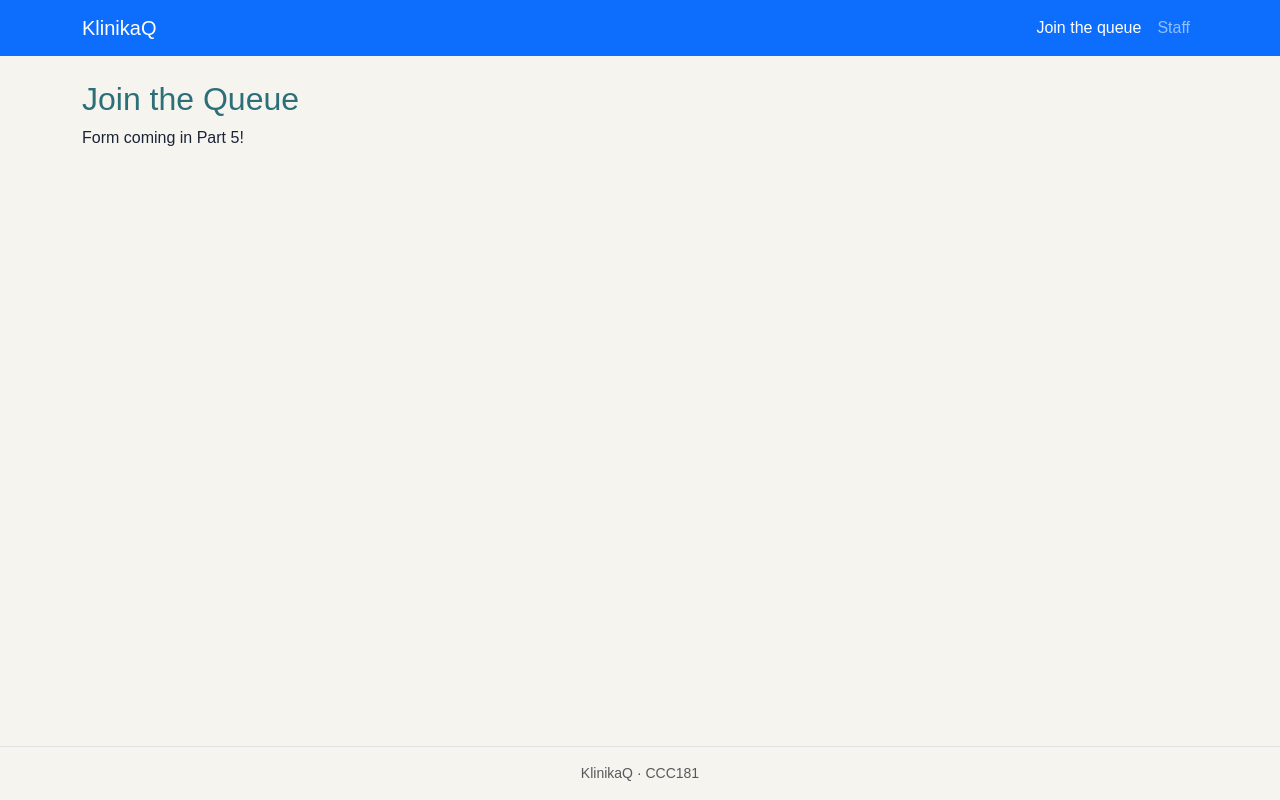
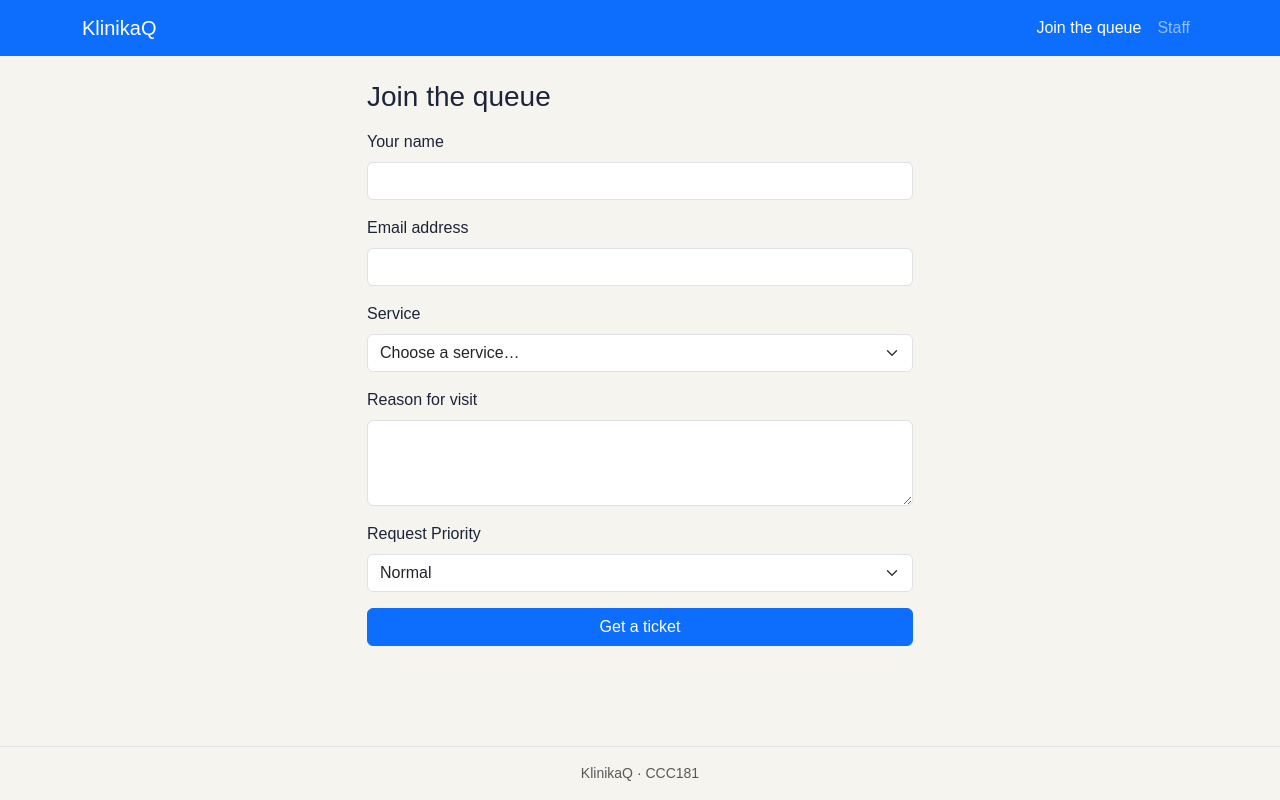
Before and after one commit to IvanJayLaguitao/CCC181-repository, a Flask app: page /join in a window 1280 px wide. Run offline with Flask 3, Linux system fonts and the light colour scheme.

Commit message:
Add Join form with valiation

```diff
--- a/app.py
+++ b/app.py
@@ -5,17 +5,15 @@ Run it with:
 then open http://127.0.0.1:5000
 """
 from datetime import datetime
-
 from flask import Flask, abort, flash, redirect, render_template, request, url_for
 
 app = Flask(__name__)
 app.secret_key = "dev-only-change-me"
 
-# Sample data for the demo. A real app would load this from a database later.
 SERVICES = [
     {"id": 1, "name": "Consultation & Treatment"},
     {"id": 2, "name": "Emergency Response"},
-    {"id": 3, "name": "Physical Fitness Certification"},
+    {"id": 3, "name": "Medical Certificate"},
     {"id": 4, "name": "Dental Services"},
     {"id": 5, "name": "Laboratory Tests"},
 ]
@@ -33,7 +31,7 @@ TICKETS = [
     {
         "ticket_number": "P-002", "name": "Ben", "email": "ben@school.edu",
         "service_id": 2, "reason": "Toothache", "status": "waiting",
-        "priority": "priority", "priority_reason": "Senior Citizen",
+        "priority": "PWD", "priority_reason": "PWD",
         "priority_confirmed": True, "remind_ahead": 1,
         "created_at": datetime.now(), "called_at": None, "completed_at": None
     }
@@ -41,18 +39,113 @@ TICKETS = [
 
 @app.route("/")
 def index():
-    # render_template looks inside the templates/ folder and passes
-    # keyword arguments to the template as variables.
-    return render_template("index.html", name="Ana", tickets=TICKETS)
+    # We just render the welcome page now
+    return render_template("index.html")
 
-@app.route("/join")
+@app.get("/join")
 def join_form():
-    return render_template("join.html")
+    return render_template("join.html", services=SERVICES, form={})
+
+@app.post("/join")
+def join():
+    form = request.form
+    name = form.get("name", "").strip()
+    email = form.get("email", "").strip().lower()
+    service_id = form.get("service_id", type=int)
+    reason = form.get("reason", "").strip()
+    priority = form.get("priority", "normal")
+
+    errors = {}
+    if not name:
+        errors["name"] = "Enter your name."
+    if "@" not in email:
+        errors["email"] = "Enter a valid email address."
+    if service_id not in [s["id"] for s in SERVICES]:
+        errors["service_id"] = "Choose a service."
+    if not reason:
+        errors["reason"] = "Enter a reason for your visit."
+    if priority not in ["normal", "PWD", "Senior Citizen"]:
+        errors["priority"] = "Invalid priority."
+
+    if errors:
+        flash("Please fix the highlighted fields.", "danger")
+        return render_template("join.html", services=SERVICES, form=form, errors=errors), 400
+
+    # Generate the next sequential number
+    number = int(TICKETS[-1]["ticket_number"].split("-")[1]) + 1 if TICKETS else 1
+
+    # Decide the prefix (N for Normal, P for PWD/Senior)
+    prefix = "N" if priority == "normal" else "P"
+    new_ticket_number = f"{prefix}-{number:03d}"
+
+    # Save the ticket with ALL fields
+    TICKETS.append({
+        "ticket_number": new_ticket_number,
+        "name": name,
+        "email": email,
+        "service_id": service_id,
+        "reason": reason,
+        "status": "waiting",
+        "priority": priority,
+        "priority_reason": priority if priority != "normal" else None,
+        "priority_confirmed": False,
+        "remind_ahead": 3,
+        "created_at": datetime.now(),
+        "called_at": None,
+        "completed_at": None
+    })
+
+    flash(f"You joined the queue. Your ticket is {new_ticket_number}.", "success")
+    return redirect(url_for("ticket", ticket_id=new_ticket_number))
+
+@app.route("/queue/<ticket_id>", methods=["GET", "POST"])
+def ticket(ticket_id):
+    ticket_index = next(
+        (index for index, item in enumerate(TICKETS)
+         if item["ticket_number"] == ticket_id),
+        None,
+    )
+    if ticket_index is None:
+        abort(404)
+
+    current_ticket = TICKETS[ticket_index]
+    if request.method == "POST":
+        action = request.form.get("action")
+        if action == "reminder" and current_ticket["status"] == "waiting":
+            remind_ahead = request.form.get("remind_ahead", type=int)
+            if remind_ahead is None or remind_ahead < 0:
+                flash("Enter a reminder threshold of zero or more.", "danger")
+            else:
+                current_ticket["remind_ahead"] = remind_ahead
+                flash("Your reminder preference was saved.", "success")
+        elif action == "cancel" and current_ticket["status"] == "waiting":
+            current_ticket["status"] = "cancelled"
+            flash("Your ticket has been cancelled.", "success")
+        else:
+            abort(400)
+        return redirect(url_for("ticket", ticket_id=ticket_id))
+
+    service = next(
+        (item for item in SERVICES if item["id"] == current_ticket["service_id"]),
+        None,
+    )
+    if service is None:
+        abort(500)
+
+    people_ahead = sum(
+        1 for item in TICKETS[:ticket_index]
+        if item["status"] == "waiting"
+    )
+    return render_template(
+        "ticket.html",
+        ticket=current_ticket,
+        service=service,
+        people_ahead=people_ahead,
+    )
 
 @app.route("/staff")
 def staff_dashboard():
     return "Staff dashboard coming soon"
 
 if __name__ == "__main__":
-    # Lets you also start the app with: python app.py
     app.run(debug=True)
--- a/templates/base.html
+++ b/templates/base.html
@@ -3,7 +3,7 @@
 <head>
   <meta charset="utf-8">
   <meta name="viewport" content="width=device-width, initial-scale=1">
-  <title>{% block title %}KlinikaQ{% endblock %}</title>
+  <title>{% block title %}YourApp{% endblock %}</title>
   <link rel="stylesheet"
         href="https://cdn.jsdelivr.net/npm/bootstrap@5.3.3/dist/css/bootstrap.min.css">
   <link rel="stylesheet" href="{{ url_for('static', filename='css/style.css') }}">
--- a/templates/join.html
+++ b/templates/join.html
@@ -1,8 +1,74 @@
 {% extends "base.html" %}
-
-{% block title %}Join the Queue · KlinikaQ{% endblock %}
+{% block title %}Join the queue · YourApp{% endblock %}
 
 {% block content %}
-<h2>Join the Queue</h2>
-<p>Form coming in Part 5!</p>
+<div class="row justify-content-center">
+  <div class="col-12 col-md-8 col-lg-6">
+    <h1 class="h3 mb-3">Join the queue</h1>
+
+    <form method="post" action="{{ url_for('join') }}" novalidate id="join-form">
+      <div class="mb-3">
+        <label for="name" class="form-label">Your name</label>
+        <input id="name" name="name" type="text" autocomplete="name" required
+               class="form-control {% if errors and errors.name %}is-invalid{% endif %}"
+               value="{{ form.get('name', '') }}"
+               {% if errors and errors.name %}aria-describedby="name-error"{% endif %}>
+        {% if errors and errors.name %}
+          <div id="name-error" class="invalid-feedback">{{ errors.name }}</div>
+        {% endif %}
+      </div>
+
+      {# Add the email field (type="email", autocomplete="email") the same way #}
+        <div class="mb-3">
+            <label for="email" class="form-label">Email address</label>
+            <input id="email" name="email" type="email" autocomplete="email" required
+                 class="form-control {% if errors and errors.email %}is-invalid{% endif %}"
+                 value="{{ form.get('email', '') }}"
+                 {% if errors and errors.email %}aria-describedby="email-error"{% endif %}>
+            {% if errors and errors.email %}
+            <div id="email-error" class="invalid-feedback">{{ errors.email }}</div>
+            {% endif %}
+        </div>
+        <div class="mb-3">
+        <label for="service_id" class="form-label">Service</label>
+        <select id="service_id" name="service_id" required
+                class="form-select {% if errors and errors.service_id %}is-invalid{% endif %}">
+          <option value="">Choose a service…</option>
+          {% for s in services %}
+            <option value="{{ s.id }}"
+              {% if form.get('service_id') == s.id|string %}selected{% endif %}>{{ s.name }}</option>
+          {% endfor %}
+        </select>
+        {% if errors and errors.service_id %}
+          <div class="invalid-feedback">{{ errors.service_id }}</div>
+        {% endif %}
+      </div>
+
+      <div class="mb-3">
+        <label for="reason" class="form-label">Reason for visit</label>
+        <textarea id="reason" name="reason" rows="3" required
+                  class="form-control {% if errors and errors.reason %}is-invalid{% endif %}"
+                  {% if errors and errors.reason %}aria-describedby="reason-error"{% endif %}>{{ form.get('reason', '') }}</textarea>
+        {% if errors and errors.reason %}
+          <div id="reason-error" class="invalid-feedback">{{ errors.reason }}</div>
+        {% endif %}
+      </div>
+
+      <div class="mb-3">
+        <label for="priority" class="form-label">Request Priority</label>
+        <select id="priority" name="priority" required
+                class="form-select {% if errors and errors.priority %}is-invalid{% endif %}">
+          <option value="normal" {% if form.get('priority', 'normal') == 'normal' %}selected{% endif %}>Normal</option>
+          <option value="PWD" {% if form.get('priority') == 'PWD' %}selected{% endif %}>PWD (Person with Disability)</option>
+          <option value="Senior Citizen" {% if form.get('priority') == 'Senior Citizen' %}selected{% endif %}>Senior Citizen</option>
+        </select>
+        {% if errors and errors.priority %}
+          <div class="invalid-feedback">{{ errors.priority }}</div>
+        {% endif %}
+      </div>
+
+      <button type="submit" class="btn btn-primary w-100">Get a ticket</button>
+    </form>
+  </div>
+</div>
 {% endblock %}
```
Also changed, not shown: static/css/style.css (+120 -0 lines).
